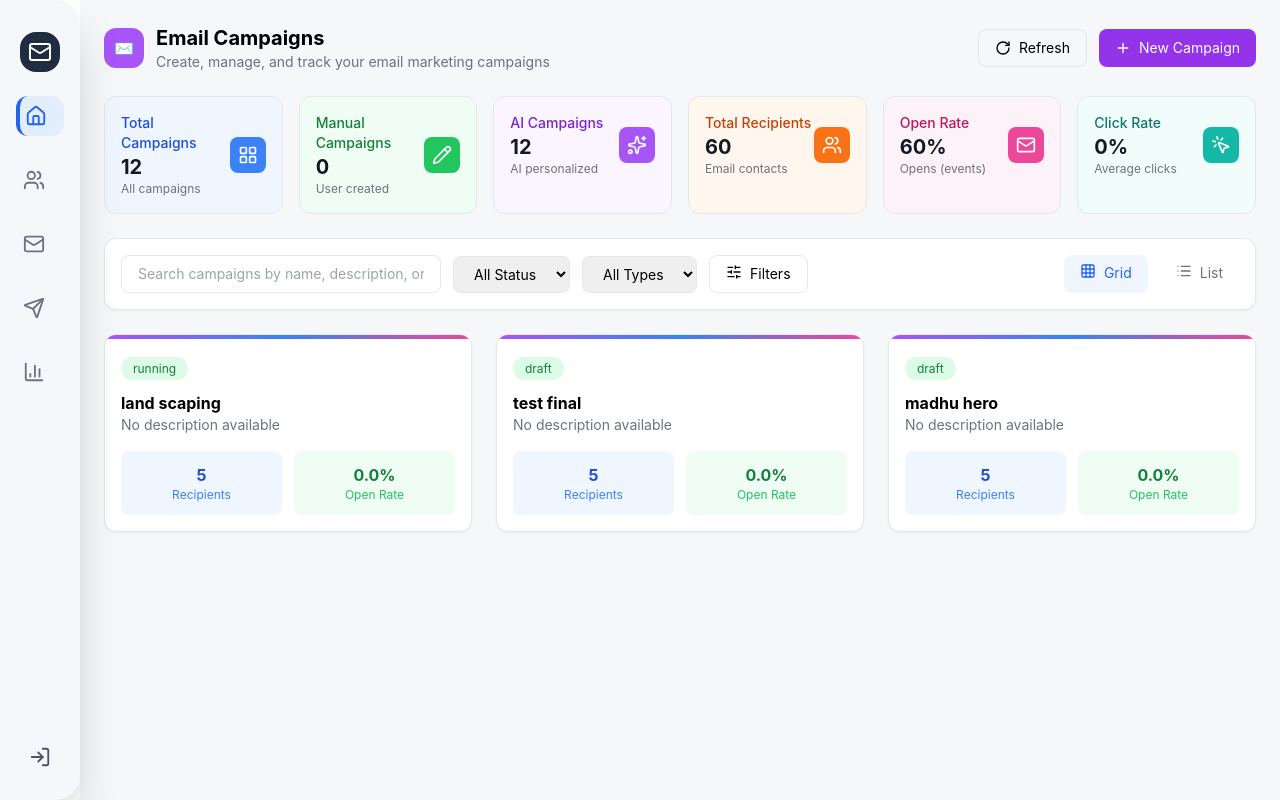
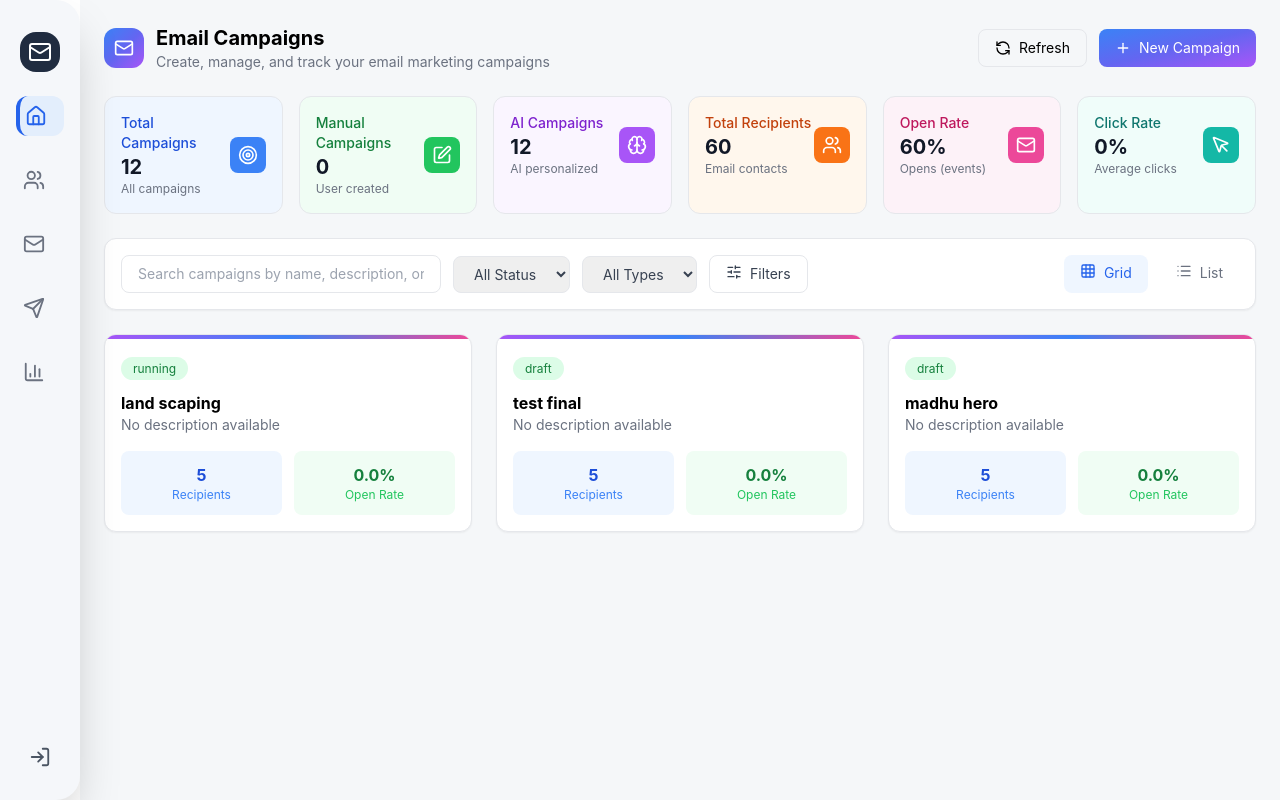
Before and after one commit to techieshruti/Globopersona-project-Frontend-UI-Redesign, a React (Vite) app: page / in a window 1280 px wide. Built offline with nearby package versions, Linux system fonts and the light colour scheme.

Commit message:
added EmailCampaignHeader

```diff
--- a/src/components/EmailCampaigns/CampaignFilterBar.jsx
+++ b/src/components/EmailCampaigns/CampaignFilterBar.jsx
@@ -2,7 +2,7 @@ import { Grid, List, SlidersHorizontal } from "lucide-react";
 
 const CampaignFilterBar = () => {
   return (
-    <div className="mx-6 mt-6 bg-white border rounded-xl shadow-sm p-4 flex justify-between">
+    <div className="mx-6 mt-6 bg-white text-gray-700 border rounded-xl shadow-sm p-4 flex justify-between">
       <div className="flex gap-3 items-center">
         <input
           className="border px-4 py-2 rounded-lg text-sm w-80"
--- a/src/components/EmailCampaigns/EmailCampaignHeader.jsx
+++ b/src/components/EmailCampaigns/EmailCampaignHeader.jsx
@@ -1,11 +1,11 @@
-import { RotateCw, Plus } from "lucide-react";
+import { RotateCw, Plus, Mail, RefreshCcw } from "lucide-react";
 
 const EmailCampaignHeader = () => {
   return (
     <div className="flex justify-between items-center px-6 pt-6">
       <div className="flex items-center gap-3">
-        <div className="w-10 h-10 bg-purple-500 rounded-xl flex items-center justify-center text-white">
-          ✉️
+        <div className="w-10 h-10 bg-gradient-to-br from-blue-500 via-indigo-500 to-purple-500 rounded-xl flex items-center justify-center text-white">
+          <Mail size={20} />
         </div>
         <div>
           <h1 className="text-xl font-bold">Email Campaigns</h1>
@@ -17,10 +17,10 @@ const EmailCampaignHeader = () => {
 
       <div className="flex gap-3">
         <button className="px-4 py-2 border rounded-lg text-sm flex items-center gap-2">
-          <RotateCw size={16} />
+          <RefreshCcw size={16} />
           Refresh
         </button>
-        <button className="px-4 py-2 bg-purple-600 text-white rounded-lg text-sm flex items-center gap-2">
+        <button className="px-4 py-2 bg-gradient-to-br from-blue-500 via-indigo-500 to-purple-500 text-white rounded-lg text-sm flex items-center gap-2">
           <Plus size={16} />
           New Campaign
         </button>
--- a/src/pages/EmailCampaigns.jsx
+++ b/src/pages/EmailCampaigns.jsx
@@ -11,6 +11,10 @@ import {
   Users,
   Mail,
   MousePointerClick,
+  Target,
+  SquarePen,
+  Brain,
+  MousePointer,
 } from "lucide-react";
 
 const summaryCards = [
@@ -18,7 +22,7 @@ const summaryCards = [
     title: "Total Campaigns",
     value: 12,
     subtitle: "All campaigns",
-    icon: LayoutGrid,
+    icon: Target,
     bg: "bg-blue-50",
     iconBg: "bg-blue-500",
     text: "text-blue-700",
@@ -27,7 +31,7 @@ const summaryCards = [
     title: "Manual Campaigns",
     value: 0,
     subtitle: "User created",
-    icon: Pencil,
+    icon: SquarePen,
     bg: "bg-green-50",
     iconBg: "bg-green-500",
     text: "text-green-700",
@@ -36,7 +40,7 @@ const summaryCards = [
     title: "AI Campaigns",
     value: 12,
     subtitle: "AI personalized",
-    icon: Sparkles,
+    icon: Brain,
     bg: "bg-purple-50",
     iconBg: "bg-purple-500",
     text: "text-purple-700",
@@ -63,7 +67,7 @@ const summaryCards = [
     title: "Click Rate",
     value: "0%",
     subtitle: "Average clicks",
-    icon: MousePointerClick,
+    icon: MousePointer,
     bg: "bg-teal-50",
     iconBg: "bg-teal-500",
     text: "text-teal-700",
```
Also changed, not shown: src/components/EmailCampaigns/emailCampaigns.jsx (deleted).
